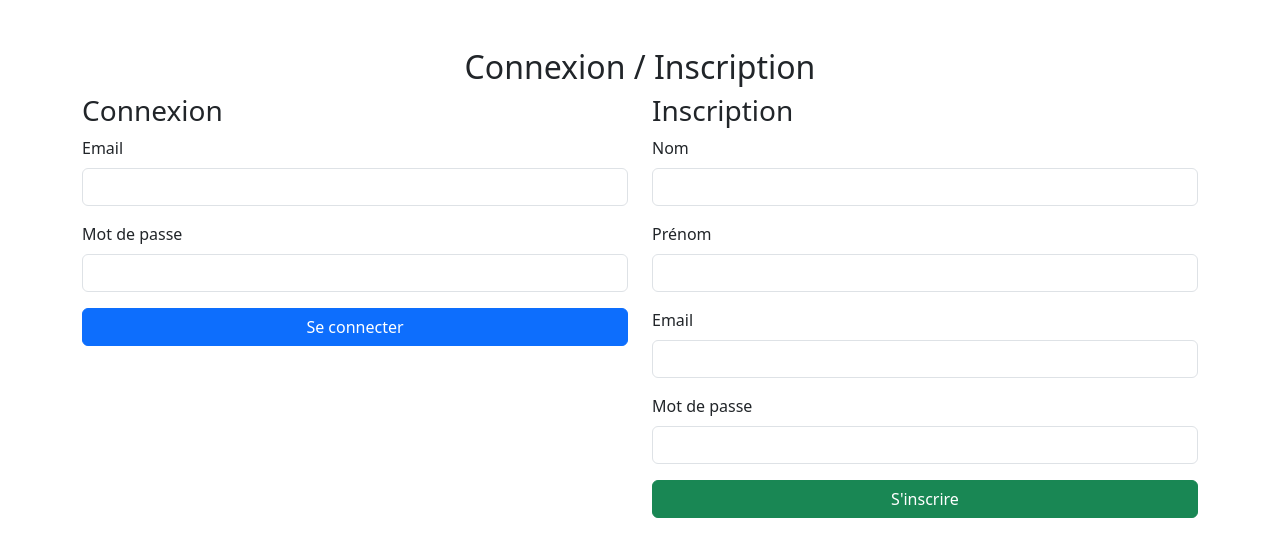
After one commit to Capybaraclette/Web_resa, a PHP site: page /login.php in a window 1280 px wide. The commit adds this page. Shown: the top 557 px of the page. Run offline with PHP 8.4, Linux system fonts and the light colour scheme.

Commit message:
working login + profil page

```diff
--- a/php/user.php
+++ b/gestion_utilisateurs.php
@@ -1,5 +1,7 @@
 <?php
-session_start();
+if (session_status() == PHP_SESSION_NONE) {
+    session_start();
+}
 require 'config.php'; // Fichier de configuration de la base de données
 
 // Inscription
--- /dev/null
+++ b/login.php
@@ -0,0 +1,79 @@
+<?php
+if (session_status() == PHP_SESSION_NONE) {
+    session_start();
+}
+require 'config.php';
+require 'gestion_utilisateurs.php'; // Inclusion du fichier de gestion des utilisateurs
+
+if (isset($_POST['login'])) {
+    include 'gestion_utilisateurs.php';
+}
+
+if (isset($_POST['register'])) {
+    include 'gestion_utilisateurs.php';
+}
+
+if (isset($_POST['update'])) {
+    include 'gestion_utilisateurs.php';
+}
+
+if (isset($_POST['delete_account'])) {
+    include 'gestion_utilisateurs.php';
+}
+?>
+
+<!DOCTYPE html>
+<html lang="fr">
+<head>
+    <meta charset="UTF-8">
+    <meta name="viewport" content="width=device-width, initial-scale=1.0">
+    <title>Authentification</title>
+    <link rel="stylesheet" href="https://cdn.jsdelivr.net/npm/bootstrap@5.3.0/dist/css/bootstrap.min.css">
+</head>
+<body>
+    <div class="container mt-5">
+        <h2 class="text-center">Connexion / Inscription</h2>
+        <div class="row">
+            <div class="col-md-6">
+                <h3>Connexion</h3>
+                <form method="POST" action="">
+                    <div class="mb-3">
+                        <label for="email" class="form-label">Email</label>
+                        <input type="email" class="form-control" name="email" required>
+                    </div>
+                    <div class="mb-3">
+                        <label for="password" class="form-label">Mot de passe</label>
+                        <input type="password" class="form-control" name="password" required>
+                    </div>
+                    <?php if (isset($error)) : ?>
+                        <div class="alert alert-danger"> <?= $error ?> </div>
+                    <?php endif; ?>
+                    <button type="submit" name="login" class="btn btn-primary w-100">Se connecter</button>
+                </form>
+            </div>
+            <div class="col-md-6">
+                <h3>Inscription</h3>
+                <form method="POST" action="">
+                    <div class="mb-3">
+                        <label for="nom" class="form-label">Nom</label>
+                        <input type="text" class="form-control" name="nom" required>
+                    </div>
+                    <div class="mb-3">
+                        <label for="prenom" class="form-label">Prénom</label>
+                        <input type="text" class="form-control" name="prenom" required>
+                    </div>
+                    <div class="mb-3">
+                        <label for="email" class="form-label">Email</label>
+                        <input type="email" class="form-control" name="email" required>
+                    </div>
+                    <div class="mb-3">
+                        <label for="password" class="form-label">Mot de passe</label>
+                        <input type="password" class="form-control" name="password" required>
+                    </div>
+                    <button type="submit" name="register" class="btn btn-success w-100">S'inscrire</button>
+                </form>
+            </div>
+        </div>
+    </div>
+</body>
+</html>
```
Also changed, not shown: profil.php (added, +65 -0 lines), config.php (renamed from php/config.php).
